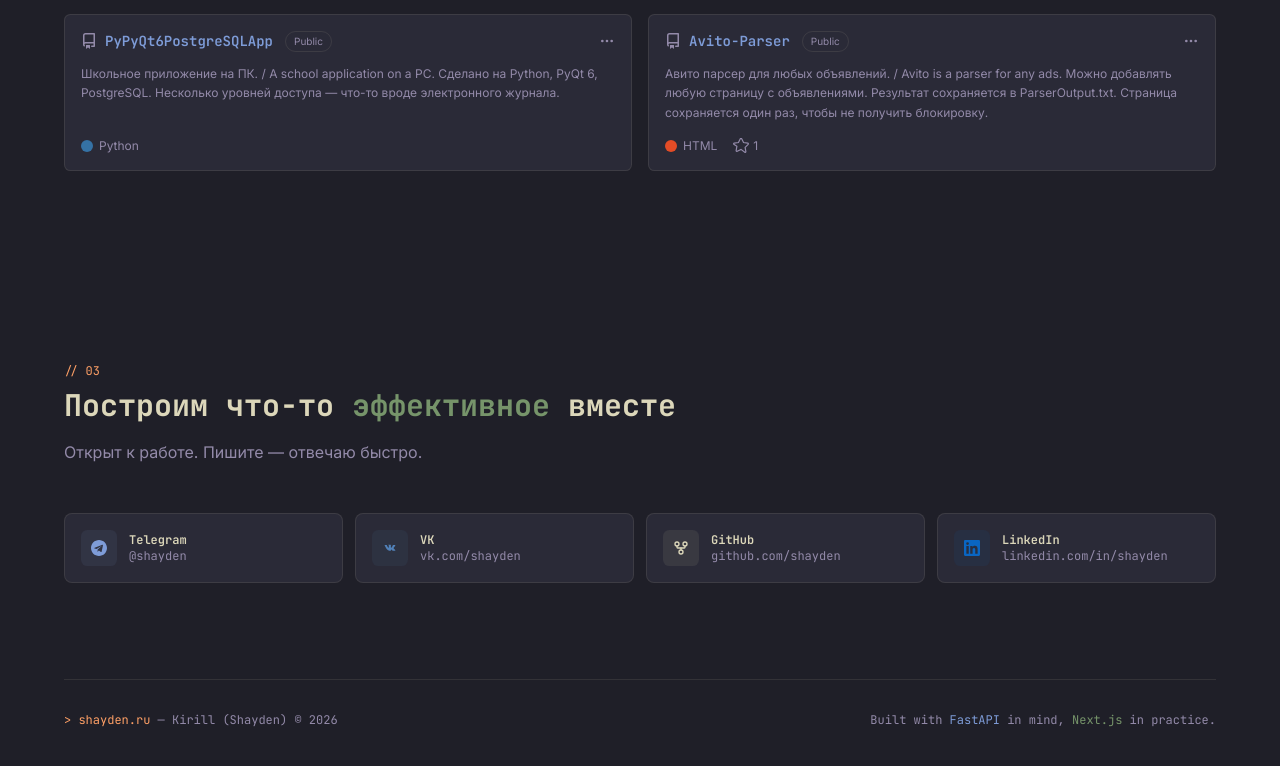
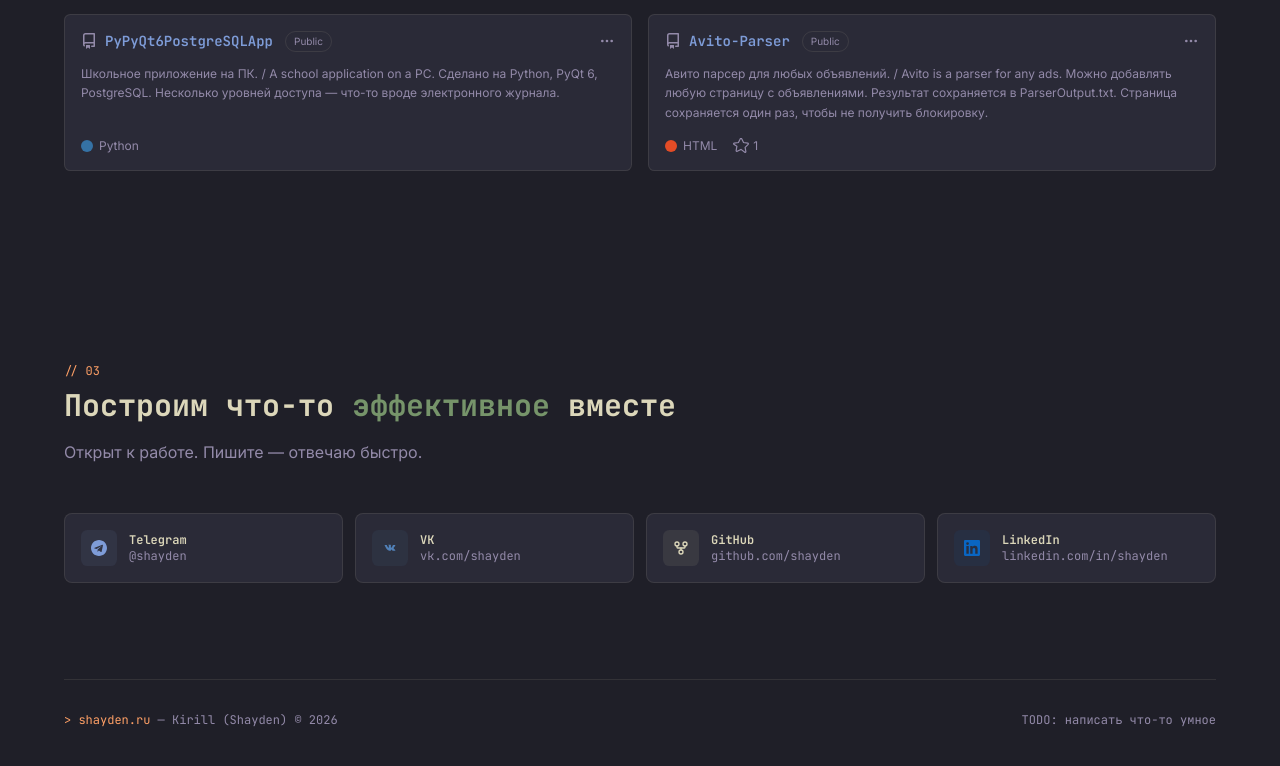
Before and after one commit to Sh1yden/My-Dev-Portfolio, a Next.js app: page / in a window 1280 px wide. Shown: the part 1834-2600 px from the top of the page. Built offline with nearby package versions, Linux system fonts and the light colour scheme.

Commit message:
feat: update contact component footer text\n\nReplaced tech stack description with TODO placeholder

```diff
--- a/components/contact.tsx
+++ b/components/contact.tsx
@@ -130,11 +130,7 @@ export function Contact() {
           &mdash; Kirill (Shayden) &copy; {new Date().getFullYear()}
         </p>
         <p className="font-mono text-xs text-muted-foreground">
-          Built with{" "}
-          <span className="text-[#7E9CD8]">FastAPI</span>{" "}
-          in mind,{" "}
-          <span className="text-[#76946A]">Next.js</span>{" "}
-          in practice.
+          TODO: написать что-то умное
         </p>
       </footer>
     </section>
```
